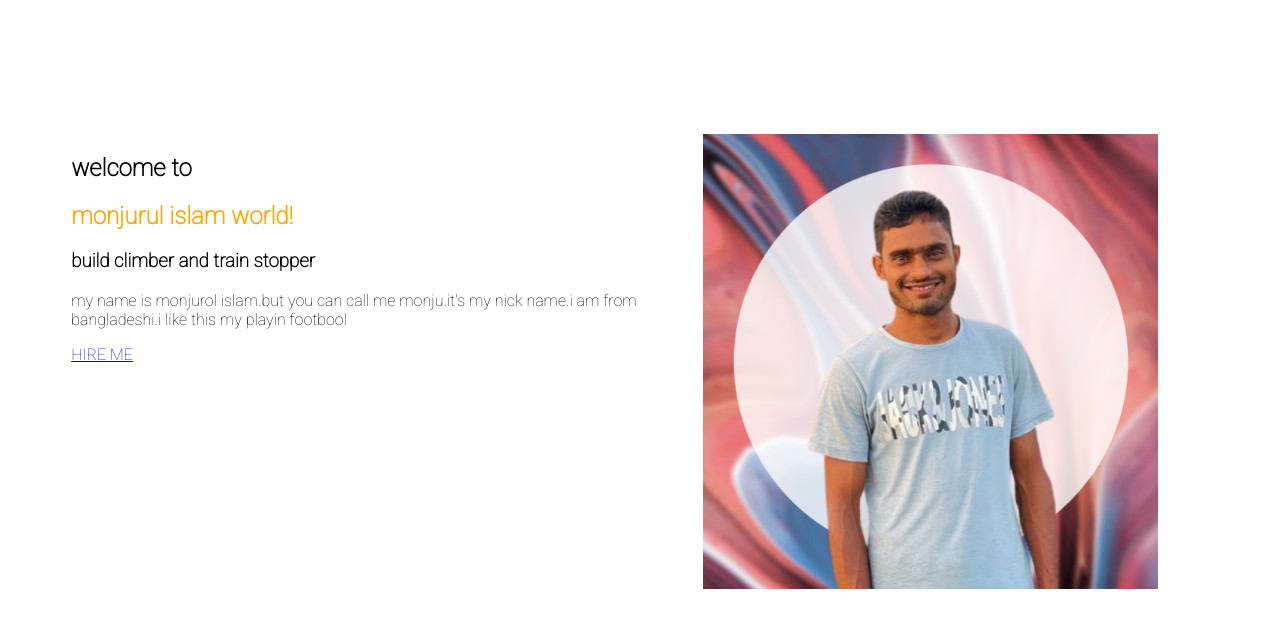
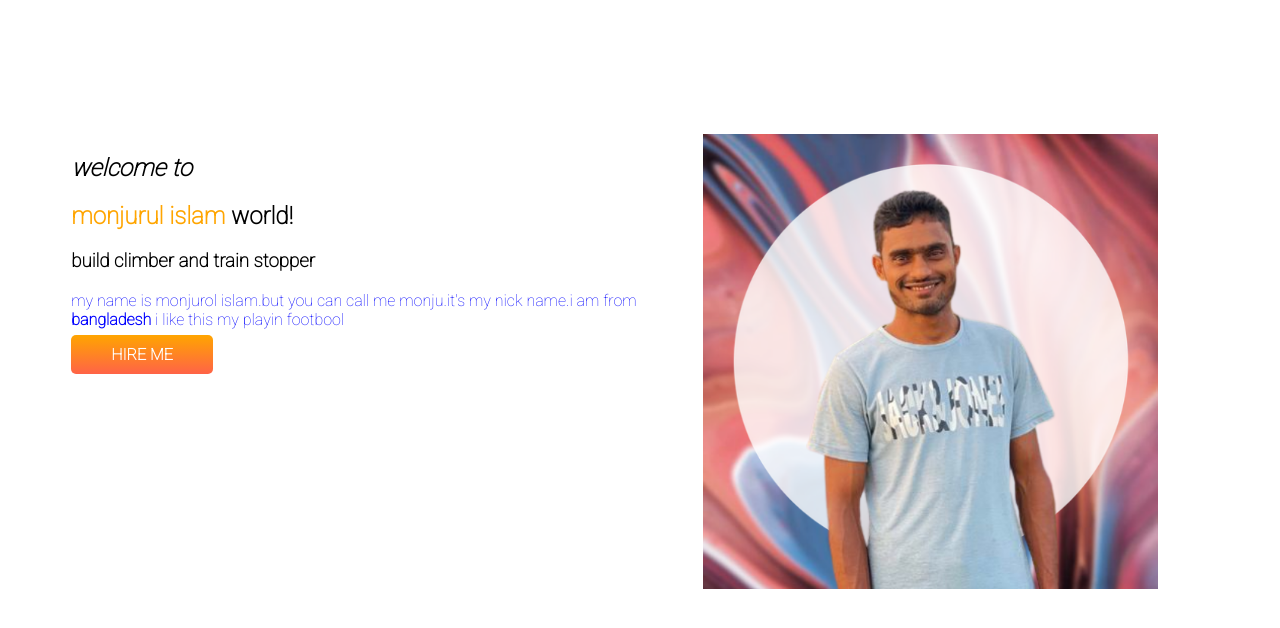
Before and after one commit to monjurulislam66/developer-portfolio, a plain HTML site: page index.html in a window 1280 px wide. Drawn offline with Linux system fonts and the light colour scheme.

Commit message:
top banner add

```diff
--- a/index.html
+++ b/index.html
@@ -11,13 +11,13 @@
  <link rel="stylesheet" href="style.css">
 </head>
 <body>
-    <section>
+    <section class="top-banner">
      <div class="half-width">
-      <h1>welcome to</h1>
-      <h1 class="orange-color">monjurul islam world!</h1>
+      <h1><i>welcome to</i></h1>
+      <h1><span class="orange-color">monjurul islam</span> world!</h1>
       <h3>build climber and train stopper</h3>
-      <p>my name is monjurol islam.but you can call me monju.it's my nick name.i am from bangladeshi.i like this my playin footbool</p>
-      <a target="_blank" href="https://github.com/monjurulislam66">HIRE ME</a>
+      <p>my name is monjurol islam.but you can call me monju.it's my nick name.i am from <strong>bangladesh</strong> i like this my playin footbool</p>
+      <a class="link-button"target="_blank" href="https://github.com/monjurulislam66">HIRE ME</a>
      </div>
      <div class="half-width">
       <img src="image/monjuru.png" alt="img">
--- a/style.css
+++ b/style.css
@@ -2,10 +2,13 @@ body{
  font-family: 'Roboto', sans-serif;
 }
 h1{
-   pont-size:50px;
+   pont-size:400px;
 }
 .orange-color{
    color:orange;
+}
+p{
+   color: blue;
 }
   section{
      display:flex;
@@ -19,4 +22,16 @@ h1{
   .half-width img{
         width:80%;
   }
+    .link-button{
+       text-decoration:none;
+       background-image:linear-gradient(orange,tomato);
+       padding:10px 40px;
+       color:white;
+       font-weight: 700;
+       border-radius:5px;
+    }
+    .top-banner{
+      backgtound-image: url(image/top-banner.png);
+       background-repeat: no-repeat;
+    }
 }
```
Also changed, not shown: image/oaa.jpg (added), image/top-banner.png (added).
